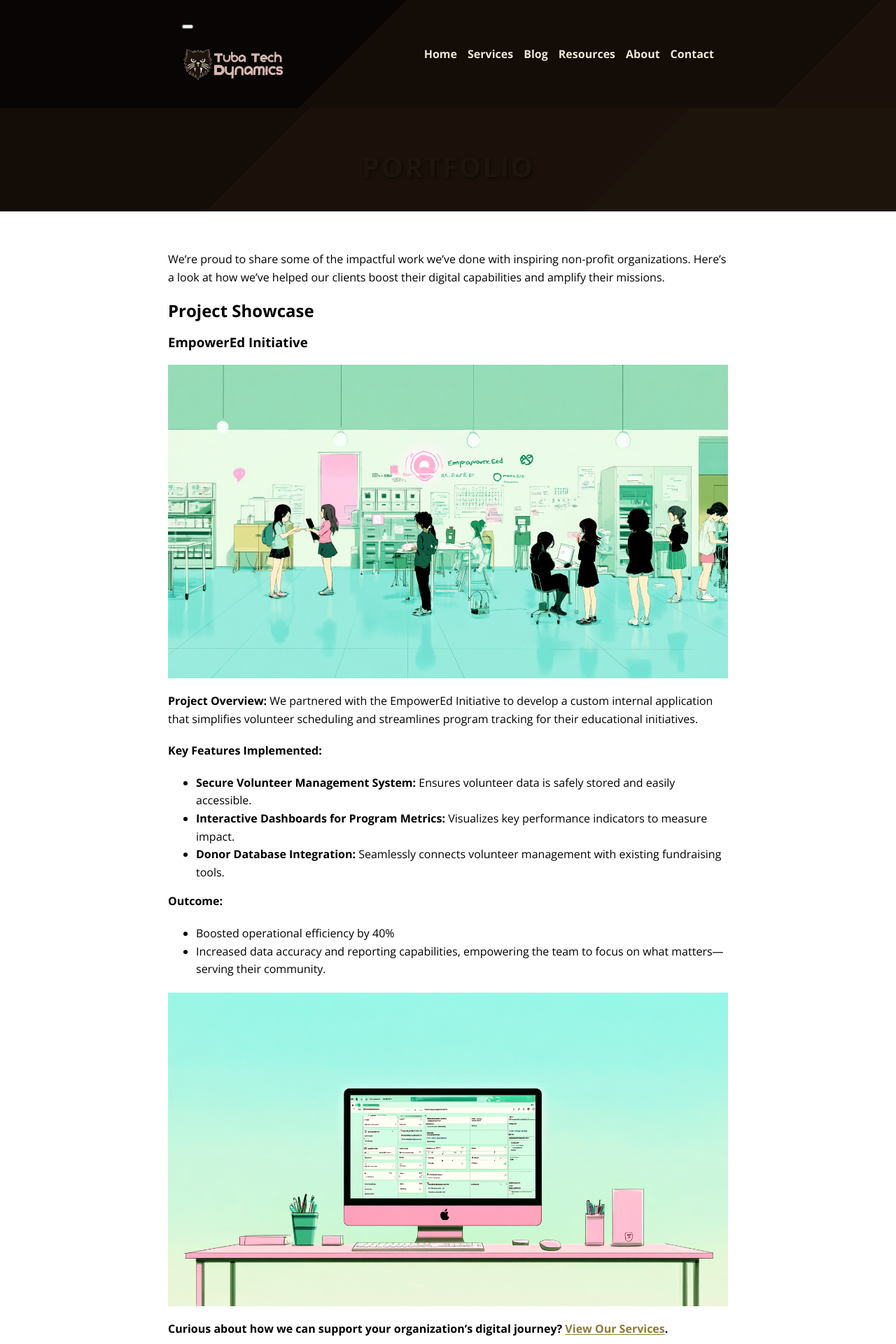
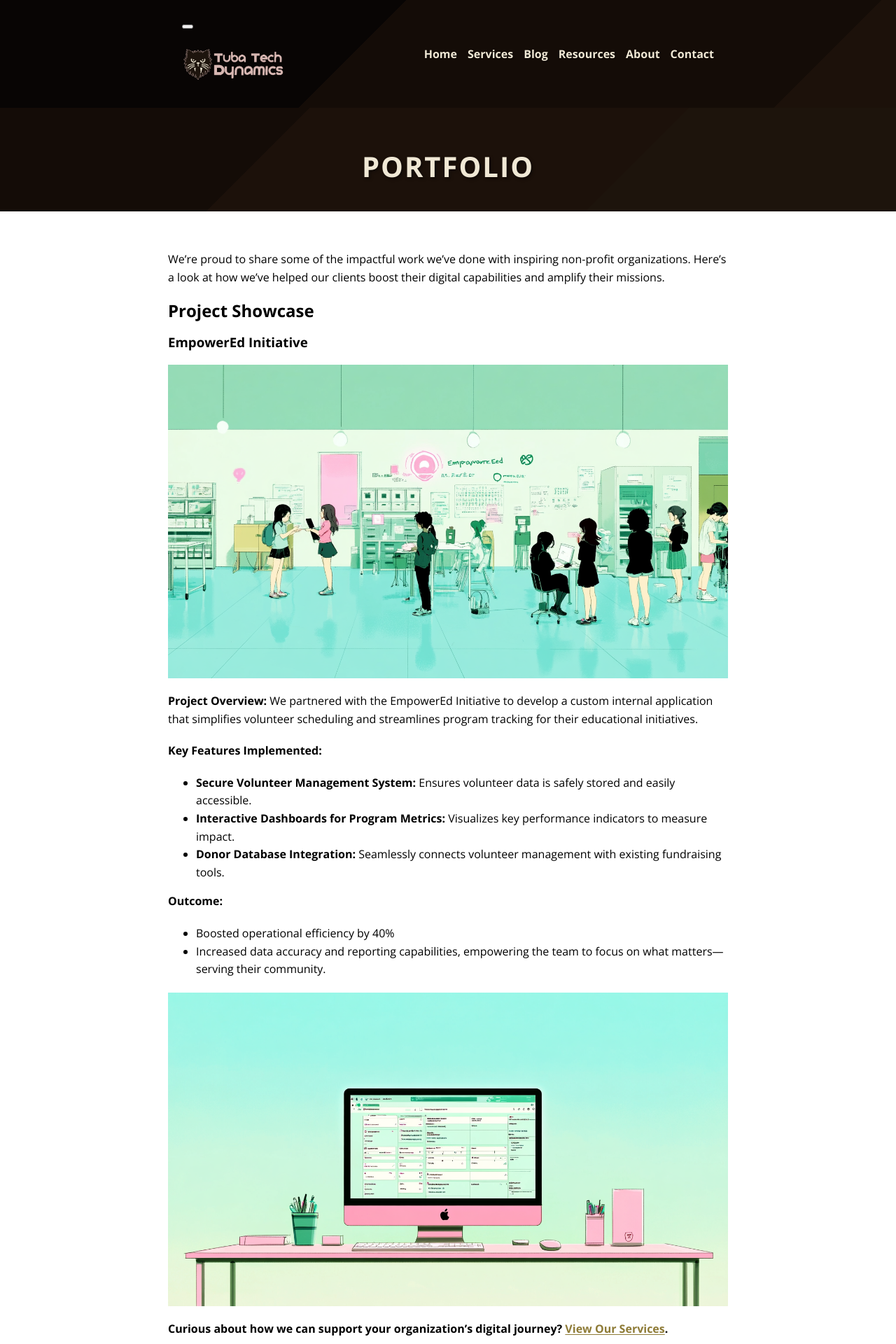
Before and after one commit to tubatechdynamics/offerings, a Jekyll site: the page built from portfolio.md, in a window 1280 px wide. Shown: the top 1920 px of the page at 70% size. Built offline with Jekyll 4.4.1, drawn with Linux system fonts in a browser that asks for light colours.

Commit message:
header color

```diff
--- a/_sass/main.scss
+++ b/_sass/main.scss
@@ -42,7 +42,6 @@ body {
 
 // Typography
 h1, h2, h3, h4, h5, h6 {
-  color: $primary-text-color;
   line-height: 1.2;
 }
 
@@ -213,8 +212,8 @@ main {
   position: relative;
   overflow: hidden;
 
-  h1 {
-    color: $eggshell;
+  > h1 {
+    color: $eggshell !important; // Add !important to override the general style
     max-width: 800px;
     margin: 0 auto;
     padding: 0 20px;
```
